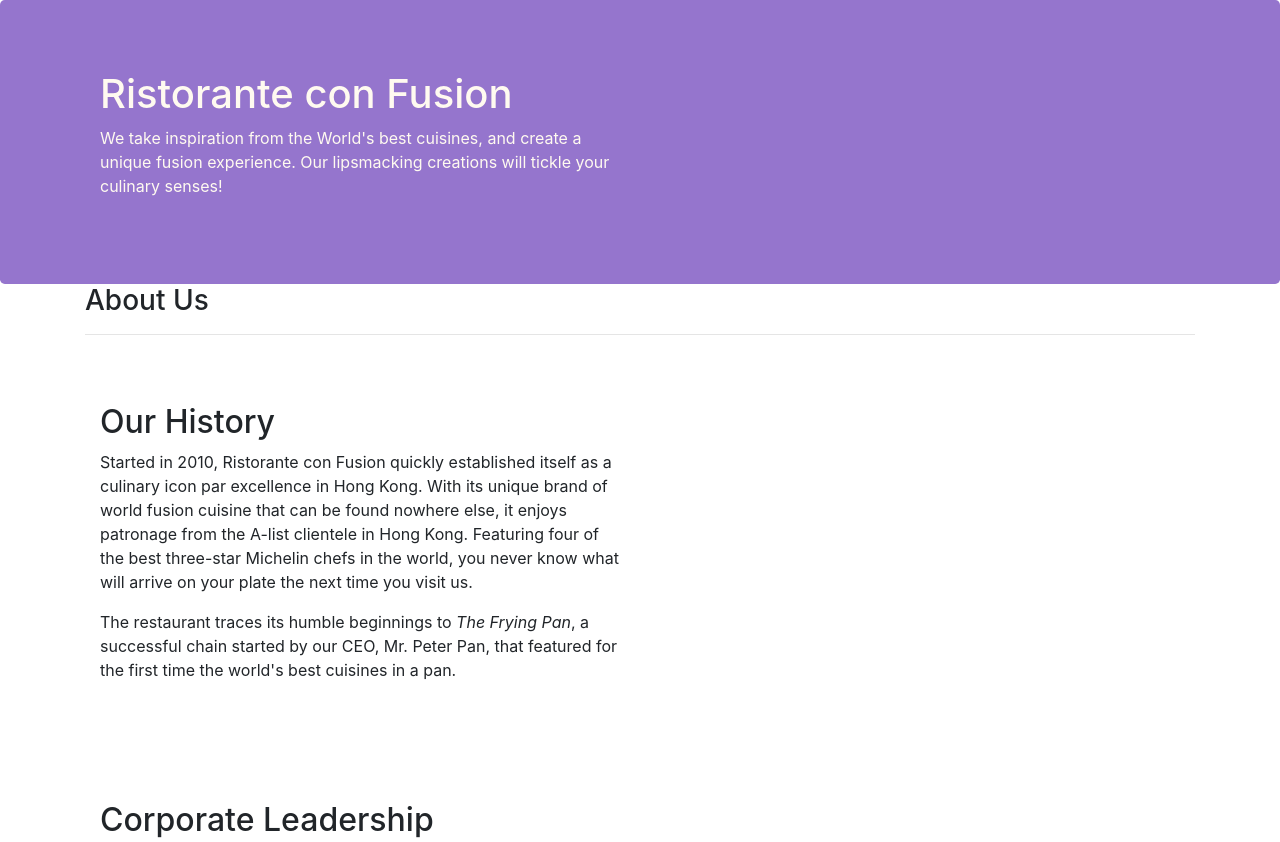
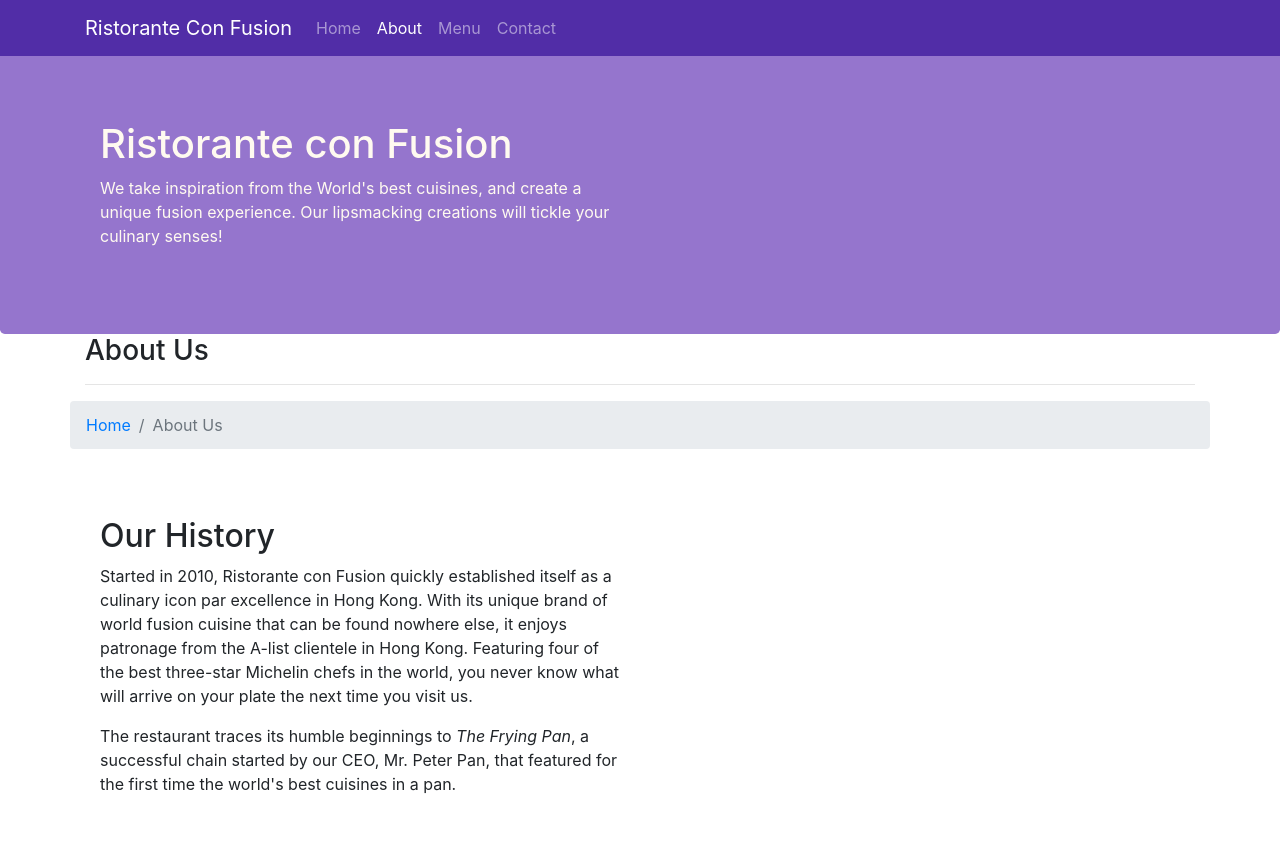
Before and after one commit to Pradyumna-Reddy/ConFusion, a website: page aboutus.html in a window 1280 px wide. Shown: the top 842 px of the page. Drawn offline with nearby package versions, Linux system fonts and the light colour scheme.

Commit message:
NavBarandBreadcrumbs

```diff
--- a/aboutus.html
+++ b/aboutus.html
@@ -15,7 +15,22 @@
 </head>
 
 <body>
-
+    <nav class="navbar navbar-dark navbar-expand-sm fixed-top">
+        <div class="container">
+            <button class="navbar-toggler" type="button" data-toggle="collapse" data-target="#Navbar">
+            <span class="navbar-toggler-icon"></span>
+            </button>
+            <a class="navbar-brand" href="./index.html">Ristorante Con Fusion</a>
+            <div class="collapse navbar-collapse" id="Navbar">
+                <ul class="navbar-nav mr-auto">
+                   <li class="nav-item"><a class="nav-link" href="./index.html">Home</a></li>
+                    <li class="nav-item active"><a class="nav-link" href="#">About</a></li>
+                    <li class="nav-item"><a class="nav-link" href="#">Menu</a></li>
+                    <li class="nav-item"><a class="nav-link" href="#">Contact</a></li>
+                </ul>
+            </div>
+        </div>
+    </nav>
     <header class="jumbotron">
         <div class="container">
             <div class="row row-header">
@@ -35,6 +50,10 @@
                <h3>About Us</h3>
                <hr>
             </div>
+            <ol class="col-12 breadcrumb">
+                <li class="breadcrumb-item"><a href="./index.html">Home</a></li>
+                <li class="breadcrumb-item active">About Us</li>
+            </ol>
         </div>
 
         <div class="row row-content row-content align-items-center">
@@ -78,7 +97,7 @@
                 <div class="col-4 offset-1 col-sm-2">
                     <h5>Links</h5>
                     <ul class="list-unstyled">
-                        <li><a href="#">Home</a></li>
+                        <li><a href="./index.html">Home</a></li>
                         <li><a href="#">About</a></li>
                         <li><a href="#">Menu</a></li>
                         <li><a href="#">Contact</a></li>
--- a/css/styles.css
+++ b/css/styles.css
@@ -28,3 +28,12 @@
     font-size: 80%;
     color: #0f0f0f
 }
+
+body{
+    padding: 50px 0px 0px 0px;
+    z-index:0;
+}
+
+.navbar{
+    background-color:#512DA7;
+}
```
Also changed, not shown: index.html (+27 -6 lines).
